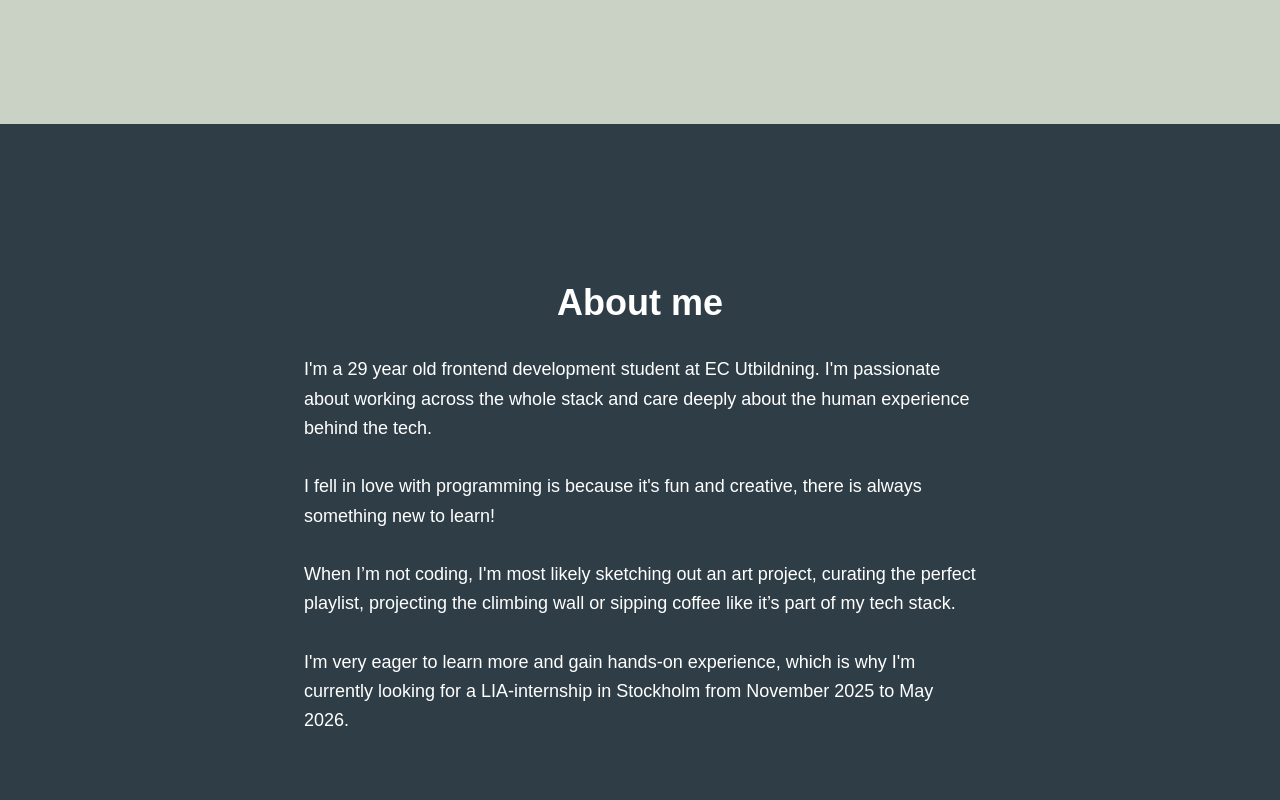
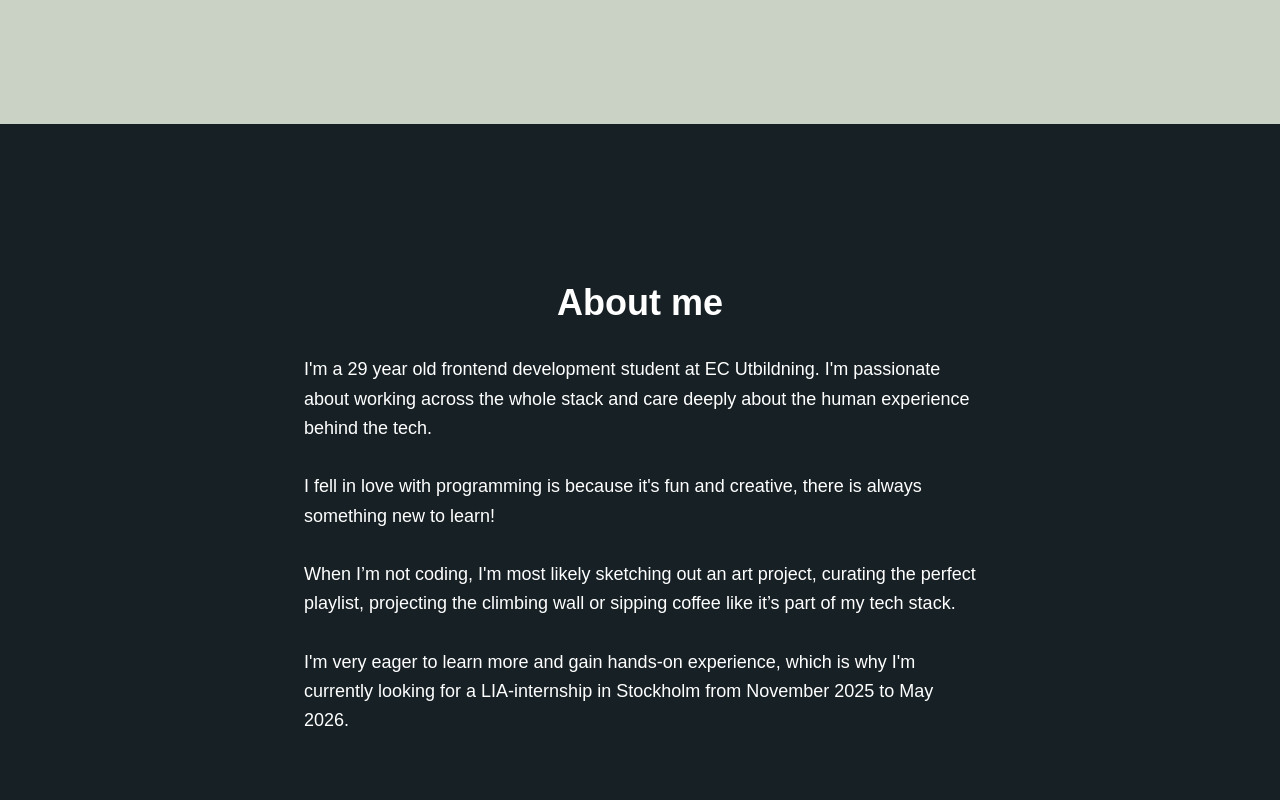
Before and after one commit to alexiahellsten/portfolio-2025, a React (Vite) app: page / in a window 1280 px wide. Shown: the part 740-1540 px from the top of the page. Built offline with nearby package versions, Linux system fonts and the light colour scheme.

Commit message:
Change background color for About

```diff
--- a/src/components/AboutComponent.tsx
+++ b/src/components/AboutComponent.tsx
@@ -2,7 +2,7 @@ export default function About() {
   return (
     <section
       id="about"
-      className="min-h-screen flex flex-col items-center justify-center bg-[#2f3e46] text-white px-4 py-16"
+      className="min-h-screen flex flex-col items-center justify-center bg-[#172025] text-white px-4 py-16"
     >
       <h3 className="text-3xl md:text-4xl font-bold mb-8 text-center">
         About me
```
